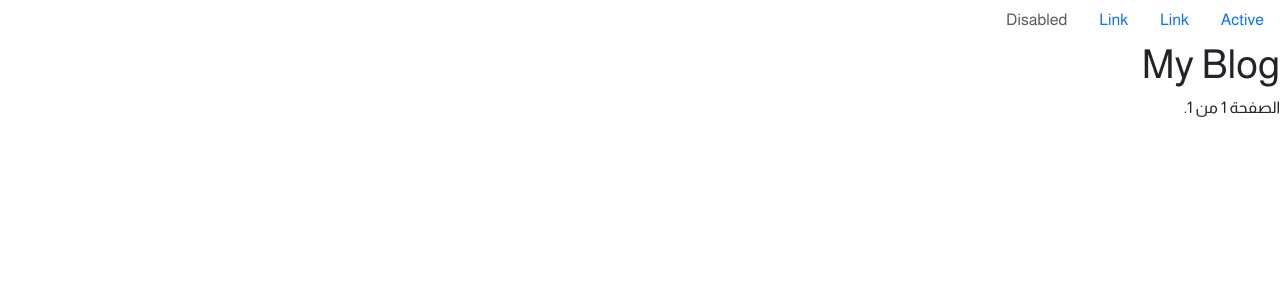
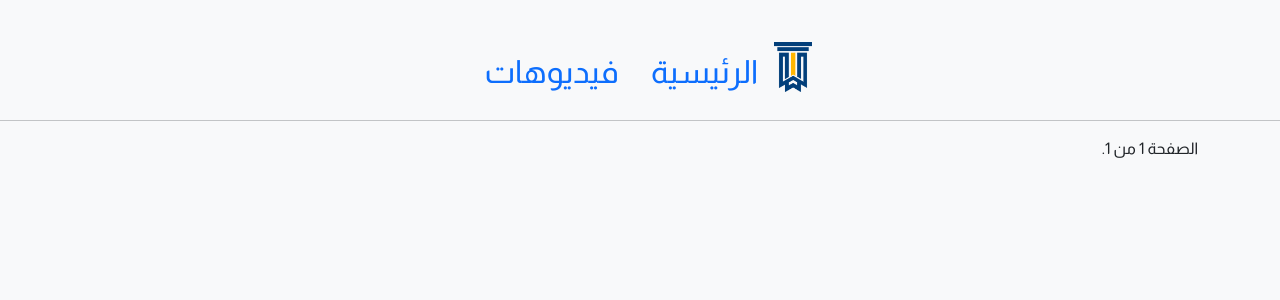
Before and after one commit to aelsir/lantern, a Django app: page / in a window 1280 px wide. Shown: the top 300 px of the page. Run offline with Django 4.2, Linux system fonts and the light colour scheme; data that the repository does not hold is empty; some libraries are stand-ins or nearby versions.

Commit message:
finish the first list UI

```diff
--- a/core/templates/base.html
+++ b/core/templates/base.html
@@ -3,25 +3,24 @@
 <html lang='ar' dir='rtl'>
   <head>
     <title>{% block title %}{% endblock %}</title>
+    <link rel="icon" type="image/x-icon" href="{% static 'img/favicon.ico' %}">
     <link href="{% static 'css/bootstrap.rtl.min.css' %}" rel="stylesheet">
     <script src="{% static 'js/bootstrap.bundle.min.js' %}" ></script>
     <link rel="stylesheet" href="{% static 'css/style.css' %}">
   </head>
   <body>
-    <ul class="nav">
+    <ul class="nav align-baseline justify-content-center fs-2">
         <li class="nav-item">
-          <a class="nav-link active" aria-current="page" href="#">Active</a>
+            <a class="" href="{% url 'core:list' %}"><img src="{% static 'img/ltc_icon.png' %}" alt="" height='50em'></a>
         </li>
         <li class="nav-item">
-          <a class="nav-link" href="#">Link</a>
+          <a class="nav-link active" aria-current="page" href="#">الرئيسية</a>
         </li>
         <li class="nav-item">
-          <a class="nav-link" href="#">Link</a>
-        </li>
-        <li class="nav-item">
-          <a class="nav-link disabled">Disabled</a>
+          <a class="nav-link active" aria-current="page" href="#">فيديوهات</a>
         </li>
       </ul>
-    <div id="content container">{% block content %} {% endblock %}</div>
+    <hr />
+    <div class="container">{% block content %} {% endblock %}</div>
   </body>
 </html>
--- a/core/templates/list.html
+++ b/core/templates/list.html
@@ -6,29 +6,39 @@
 {% endblock title %}
 
 {% block content %}
-    <h1>My Blog</h1>
 
     {% if tag %}
         <h2>بوستات تحتوي العلامات "{{ tag.name }}"</h2>
     {% endif %}
 
+
+    <div class="row">
         {% for post in posts %}
-    <h2>
-        <a href="{{post.get_absolute_url}}">{{ post.title_arabic }}</a>
-    </h2>
+        <div class="col-md-4 m-2">
+            <a href="{{post.get_absolute_url}}" style="all:unset">
+                <div class="card">
+                    <div class="card-body">
+                        <div class="card-title">
+                            <h5 class="fs-1">
+                                {{post.title_arabic}}
+                            </h5>
                             <p class='tags'>
                                 العلامات:
                                 {% for tag in post.tags.all %}
                                 <a href="{% url 'core:post_list_by_tag' tag.slug %}">{{tag.name}}</a>
-
                                 {% if not forloop.last %}, {% endif %}
-
                                 {% endfor %}
                             </p>
-    <p>
-        نشر في {{ post.publish  }} بواسطة {{post.author}}
-    </p>
+                        </div>
+
+                        <br>
+                        <p class="card-text fs-5" style="font-family: Almarai Light;">بقلم: {{post.author.first_name}}
+                    </div>
+                </div>
+            </a>
+        </div>
         {% endfor %}
+    </div>
 
     {% include 'pagination.html' with page=posts %}
 {% endblock content %}
--- a/static/css/style.css
+++ b/static/css/style.css
@@ -13,4 +13,24 @@
 
 body {
     font-family: 'Almarai Regular', sans-serif;
+    display: grid;
+    align-items: center;
+    padding-top: 40px;
+    padding-bottom: 40px;
+    background-color: #F8F9FA;
 }
+
+.card-body {
+    height: 15em;
+    background-color: #023F79;
+    color: #FFB600;
+    display: grid;
+}
+
+.nav-item {
+    color: #023F79;
+}
+
+.card-text {
+    align-self: end;
+}
```
Also changed, not shown: static/img/favicon.ico (added). Lines whose indentation alone changed are shown as unchanged.
